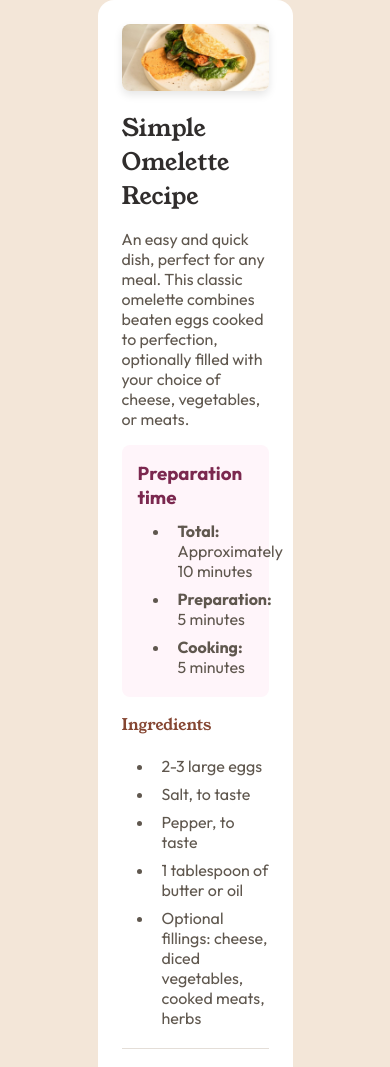
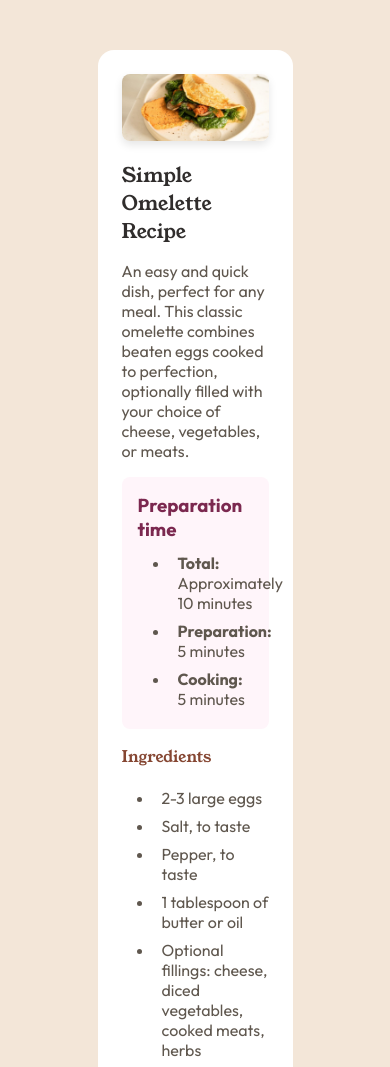
Before and after one commit to 0KAshish/Recipe-page, a plain HTML site: page index.html in a window 390 px wide. Shown: the top 1067 px of the page. Drawn offline with Linux system fonts and the light colour scheme.

Commit message:
Update style.css
added media query and modify the size using clamp

```diff
--- a/css/style.css
+++ b/css/style.css
@@ -35,7 +35,7 @@
 
 body {
   font-family: "Outfit-Variable", sans-serif;
-  font-size: 1rem;
+  font-size: clamp(.875, 1vw, 1rem);
   background-color: var(--Stone-100);
   color: var(--Stone-600);
   width: 100%;
@@ -46,7 +46,7 @@ body {
 
 .recipe-container {
   margin: 0 auto;
-  max-width: 50%;
+  max-width: 100%;
   padding: 1.5rem;
   border-radius: 1rem;
   background-color: var(--White);
@@ -65,7 +65,7 @@ h2 {
 }
 
 h1 {
-  font-size: calc(1.25rem + 1vw);
+  font-size: clamp(1.25rem, 1vw, 2rem);
   color: var(--Stone-900);
 }
 
@@ -93,6 +93,10 @@ ol {
 li {
   padding-block: 0.25rem;
   padding-inline-start: 0.5rem;
+}
+
+ol li::marker {
+  color: var(--Brown-800);
 }
 
 .hr {
@@ -139,8 +143,16 @@ li {
 
 .value {
   color: var(--Brown-800);
+  font-weight: 600;
 }
 
 .attribution a {
   color: hsl(228, 45%, 44%);
 }
+
+@media screen and (min-width: 375px) {
+  .recipe-container {
+    max-width: 50%;
+    margin: 50px auto;
+  }
+}
```
